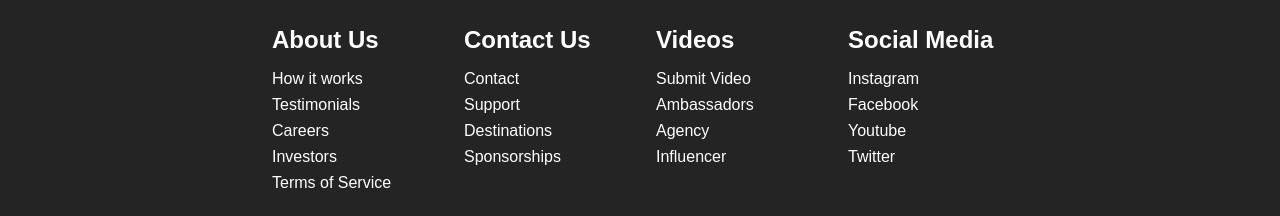
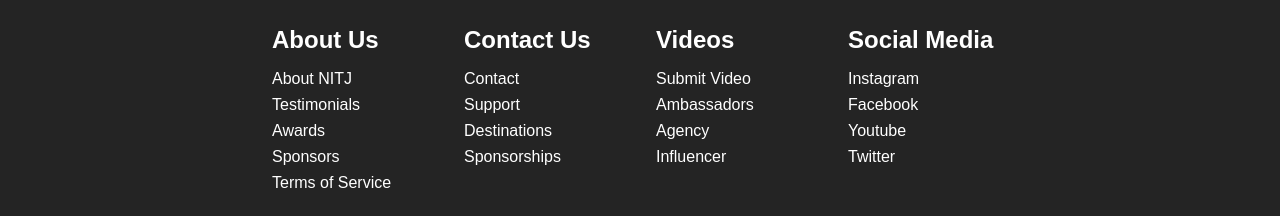
Before and after one commit to anshikas14/react-website-pixel-perfect, a React (Create React App) app: page / in a window 1280 px wide. Shown: the part 2226-2442 px from the top of the page. Built offline with nearby package versions, Linux system fonts and the light colour scheme.

Commit message:
Changed message section

```diff
--- a/src/components/Footer.js
+++ b/src/components/Footer.js
@@ -29,10 +29,10 @@
         <div className='footer-link-wrapper'>
           <div class='footer-link-items'>
             <h2>About Us</h2>
-            <Link to='/sign-up'>How it works</Link>
+            <Link to='/sign-up'>About NITJ</Link>
             <Link to='/'>Testimonials</Link>
-            <Link to='/'>Careers</Link>
-            <Link to='/'>Investors</Link>
+            <Link to='/'>Awards</Link>
+            <Link to='/'>Sponsors</Link>
             <Link to='/'>Terms of Service</Link>
           </div>
           <div class='footer-link-items'>
```
